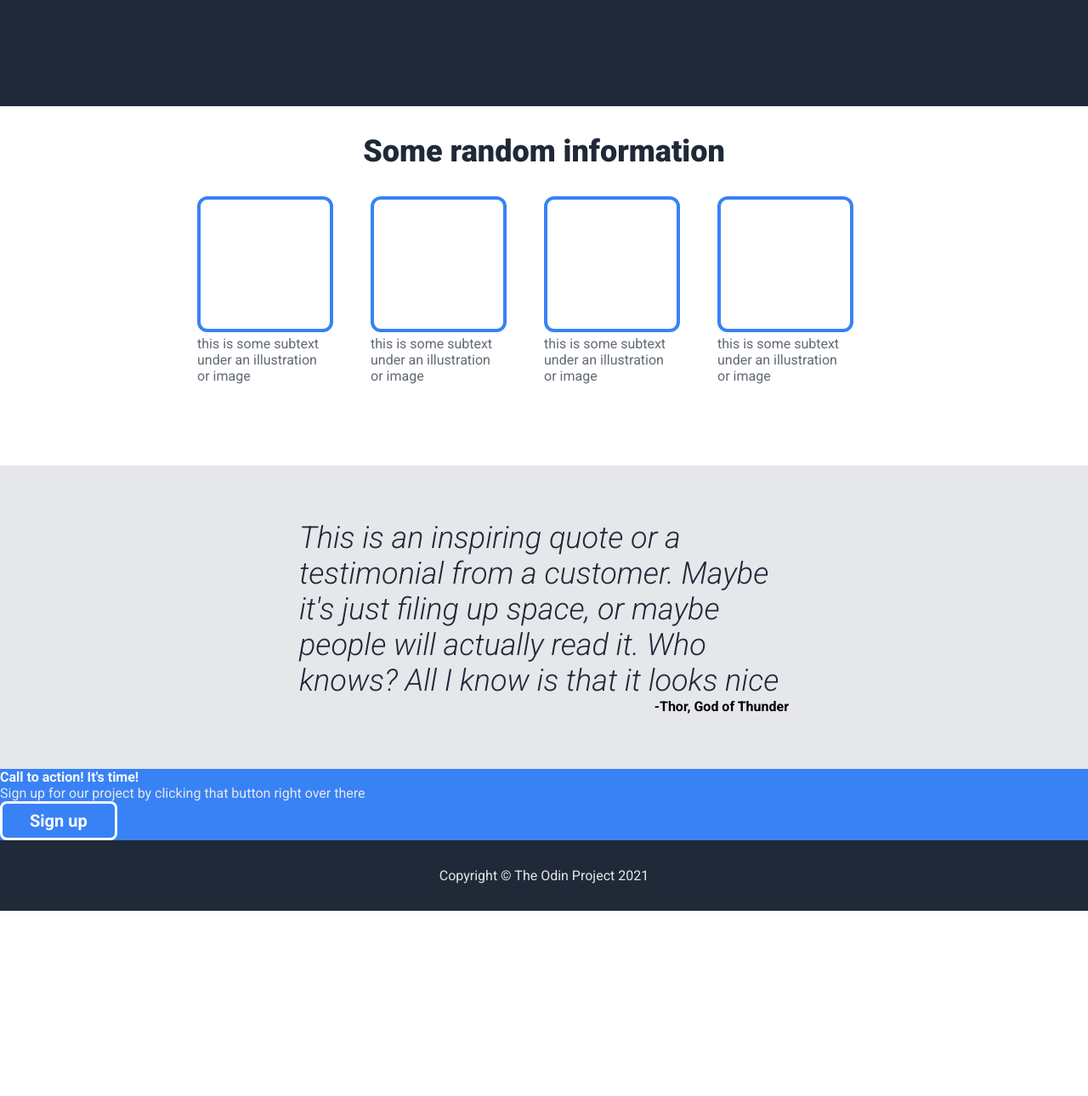
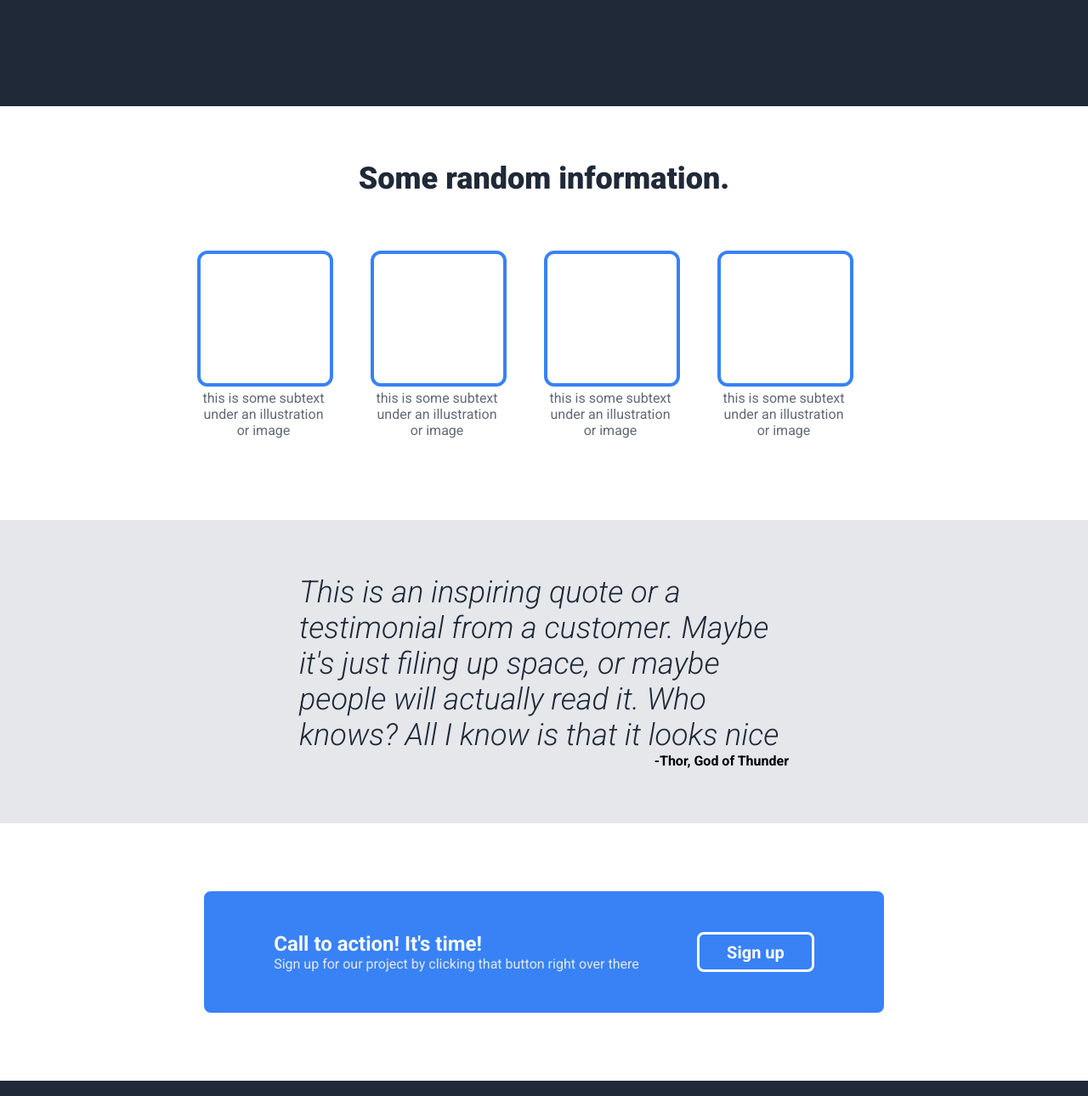
Before and after one commit to SkySilkK/odin-landing-page, a plain HTML site: page index.html in a window 1280 px wide. Shown: the part 490-1780 px from the top of the page at 85% size. Before the commit the page ends 1562 px from the top, so only its background shows below. Drawn offline with Linux system fonts and the light colour scheme.

Commit message:
feat: add padding and margin to callbar

```diff
--- a/css/style.css
+++ b/css/style.css
@@ -74,7 +74,7 @@ a {
   font-weight: 900;
   color: #1F2937;
   justify-content: center;
-  padding: 2rem;
+  padding: 4rem;
 }
 
 .randominfotext {
@@ -117,6 +117,7 @@ a {
   padding-right: 3rem;
   color: #616a76;
   padding-top: 0.25rem;
+  text-align: center;
 }
 
 .quotetext{
@@ -132,10 +133,19 @@ a {
 
 .callbar {
   background-color: #3882F6;
+  display: flex;
+  justify-content: space-around;
+  margin-left: 15rem;
+  margin-right: 15rem;
+  margin-top: 5rem;
+  margin-bottom: 5rem;
+  padding: 3rem;
+  border-radius: 0.5rem;
 }
 
 h4{
   color: #F9FAF8;
+  font-size: 1.5rem;
 }
 
 .callbartext > p {
--- a/index.html
+++ b/index.html
@@ -27,7 +27,7 @@
         </div>
       </div>
     </div>
-    <h2 class="randominfo">Some random information</h2>
+    <h2 class="randominfo">Some random information.</h2>
     <div class="randominfotext">
       <div class="firstboxy">
         <div class="abox"></div>
```
